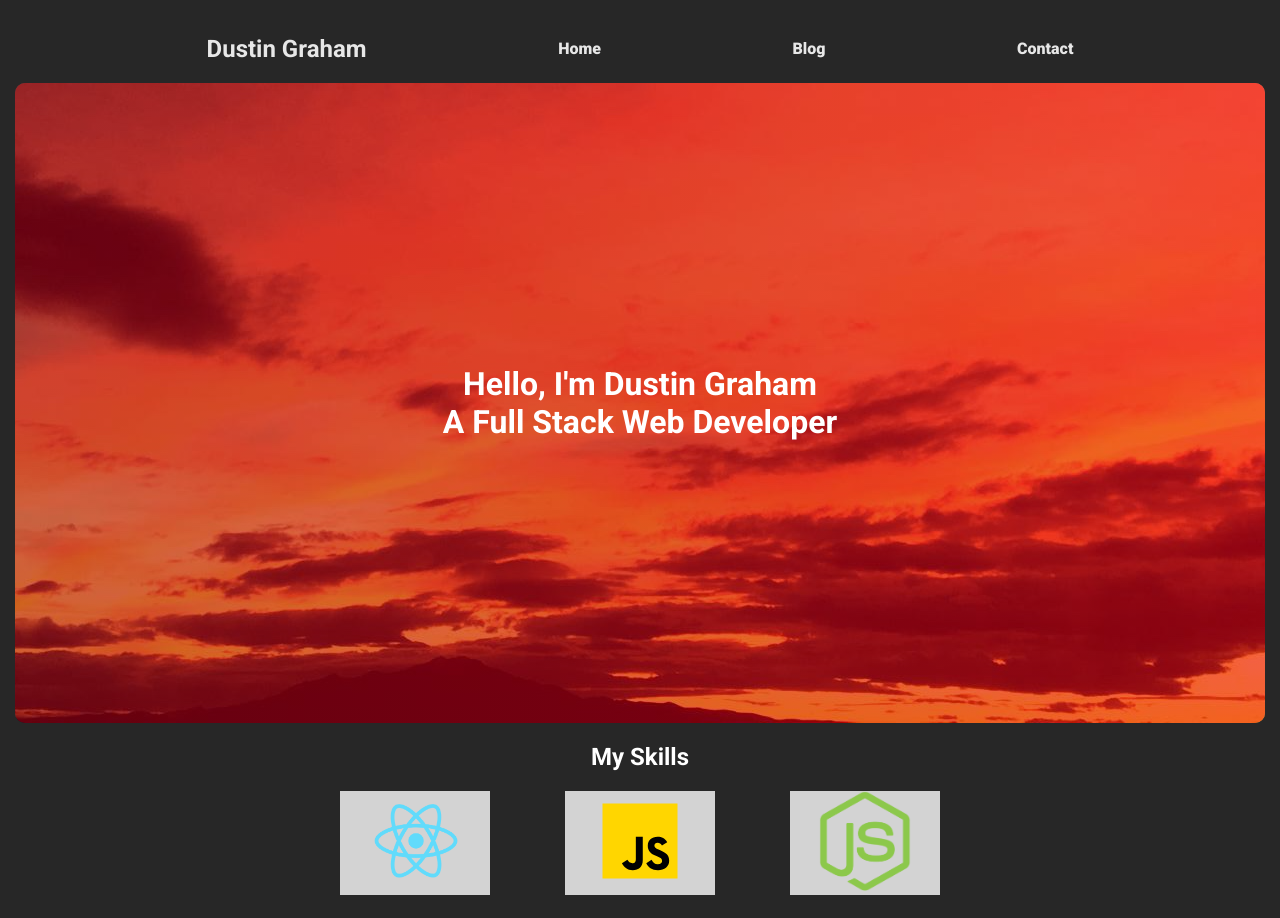
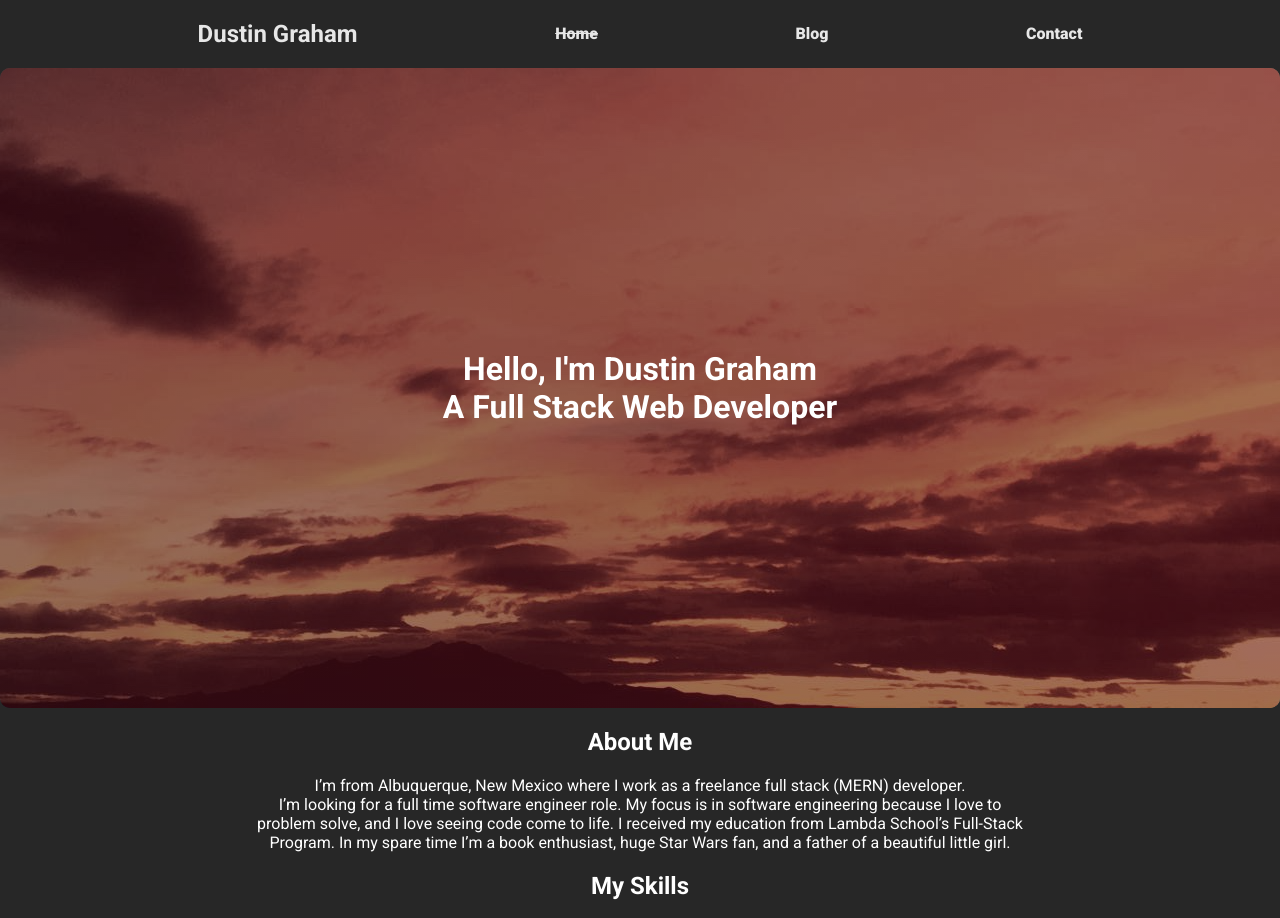
Before and after one commit to DustinG98/dg-portfolio, a React (Create React App) app in the folder portfolio/: page / in a window 1280 px wide. Shown: the top 918 px of the page. Built offline with nearby package versions, Linux system fonts and the light colour scheme.

Commit message:
File structure is more organized

```diff
--- a/portfolio/src/App.css
+++ b/portfolio/src/App.css
@@ -3,7 +3,6 @@
 }
 
 .appWrapper {
-  border: 15px solid rgb(39, 39, 39);
   position: relative;
   z-index: 999;
 }
--- a/portfolio/src/App.js
+++ b/portfolio/src/App.js
@@ -1,6 +1,6 @@
 import React from 'react';
 
-import Home from './components/Home/Home'
+import Home from './components/Home/Home/Home'
 import NavBar from './components/NavBar'
 
 import './App.css';
--- /dev/null
+++ b/portfolio/src/components/Home/AboutMe/AboutMe.js
@@ -0,0 +1,15 @@
+import React from 'react'
+
+const AboutMe = () => {
+    return (
+        <div>
+            <h2>About Me</h2>
+            <p>I’m from Albuquerque, New Mexico where I work as a freelance full stack (MERN) developer. <br/>
+                I’m looking for a full time software engineer role. My focus is in software engineering because I love to problem solve,
+                and I love seeing code come to life. I received my education from Lambda School’s Full-Stack Program.
+                In my spare time I’m a book enthusiast, huge Star Wars fan, and a father of a beautiful little girl.</p>
+        </div>
+    )
+}
+
+export default AboutMe
--- a/portfolio/src/components/Home/Home.js
+++ /dev/null
@@ -1,14 +0,0 @@
-import React from 'react'
-import TopSection from './TopSection'
-import MySkills from './Skills/MySkills'
-
-const Home = () => {
-    return (
-        <div>
-            <TopSection/>
-            <MySkills/>
-        </div>
-    )
-}
-
-export default Home;
--- /dev/null
+++ b/portfolio/src/components/Home/Home/Home.js
@@ -0,0 +1,20 @@
+import React from 'react'
+import TopSection from '../TopSection/TopSection'
+import MySkills from '../Skills/MySkills'
+import AboutMe from '../AboutMe/AboutMe'
+
+import './home.css'
+
+const Home = () => {
+    return (
+        <div>
+            <TopSection/>
+            <div className="mainContainer">
+                <AboutMe/>
+                <MySkills/>
+            </div>
+        </div>
+    )
+}
+
+export default Home;
--- /dev/null
+++ b/portfolio/src/components/Home/Home/home.css
@@ -0,0 +1,3 @@
+.mainContainer {
+    margin: 0 20%;
+}
--- a/portfolio/src/components/Home/Skills/skills.css
+++ b/portfolio/src/components/Home/Skills/skills.css
@@ -1,13 +1,18 @@
 .skillsCont {
-    margin: 0 20%;
     display: flex;
     justify-content: space-evenly;
     align-items: center;
 }
 
 .skillCard {
-    width: 20%;
-    background-color: lightgray;
+    width: 175px;
+    height: 175px;
+    border-radius: 50%;
+    display: flex;
+    justify-content: center;
+    align-items: center;
+    background-color: #393939;
+    border: 2px solid #808080;
 
 }
 
--- a/portfolio/src/components/Home/topsection.css
+++ b/portfolio/src/components/Home/TopSection/topsection.css
@@ -3,10 +3,11 @@
     width: 100%;
     height: 80vh;
     max-height: 1000px;
-    background-image: url('../../sunset.jpeg');
+    background-image: url('../../../sunset.jpeg');
     background-position: bottom;
     overflow: hidden;
     border-radius: 10px;
+    filter: grayscale(50%);
 }
 @keyframes gradient {
 	0% {
@@ -25,7 +26,7 @@
     height: 100%;
     z-index: 10;
     position: relative;
-    background: linear-gradient(to right, rgba(0, 0, 0, 0.562), rgba(255, 0, 0, 0.562));
+    background: linear-gradient(to right, rgba(0, 0, 0, 0.562), rgba(184, 0, 0, 0.562));
     background-size: 400% 400%;
     animation: gradient 15s ease infinite;
     overflow: hidden;
--- a/portfolio/src/components/NavBar.js
+++ b/portfolio/src/components/NavBar.js
@@ -2,12 +2,14 @@ import React from 'react'
 import './navbar.css'
 
 const NavBar = () => {
+
+
     return (
         <nav>
-            <h2>Dustin Graham</h2>
-            <a href="#">Home</a>
-            <a href="#">Blog</a>
-            <a href="#">Contact</a>
+            <h2>{window.innerWidth <= 500 ? 'DG' : 'Dustin Graham'}</h2>
+            <a href="#" className="active"> Home </a>
+            <a href="#"> Blog </a>
+            <a href="#"> Contact </a>
         </nav>
     )
 }
--- a/portfolio/src/components/navbar.css
+++ b/portfolio/src/components/navbar.css
@@ -12,3 +12,10 @@ nav a {
     text-decoration: none;
     font-weight: 900;
 }
+nav a:hover{
+    text-decoration: line-through;
+}
+
+.active {
+    text-decoration: line-through;
+}
```
Also changed, not shown: portfolio/src/components/Home/TopSection/TopSection.js (renamed from portfolio/src/components/Home/TopSection.js).
